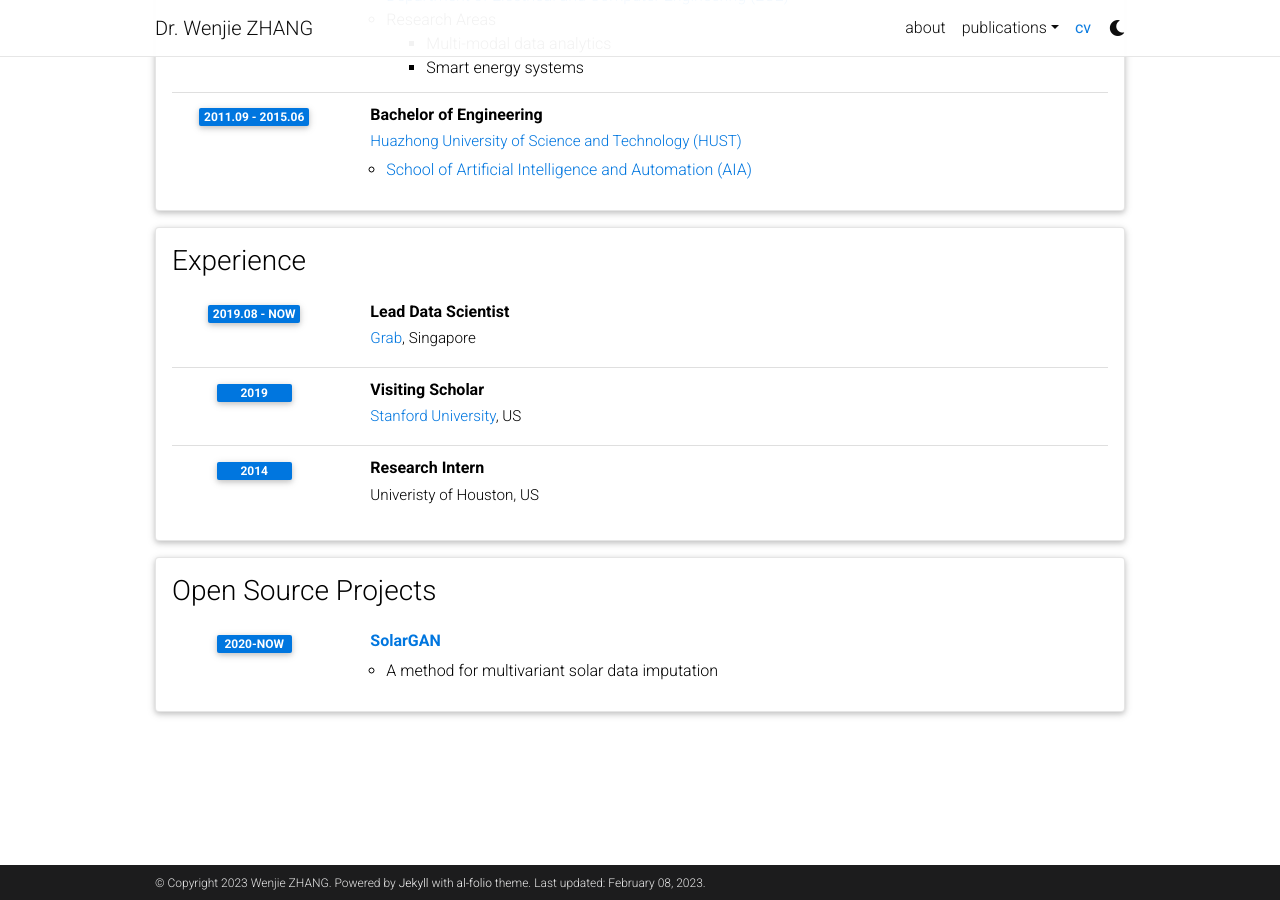
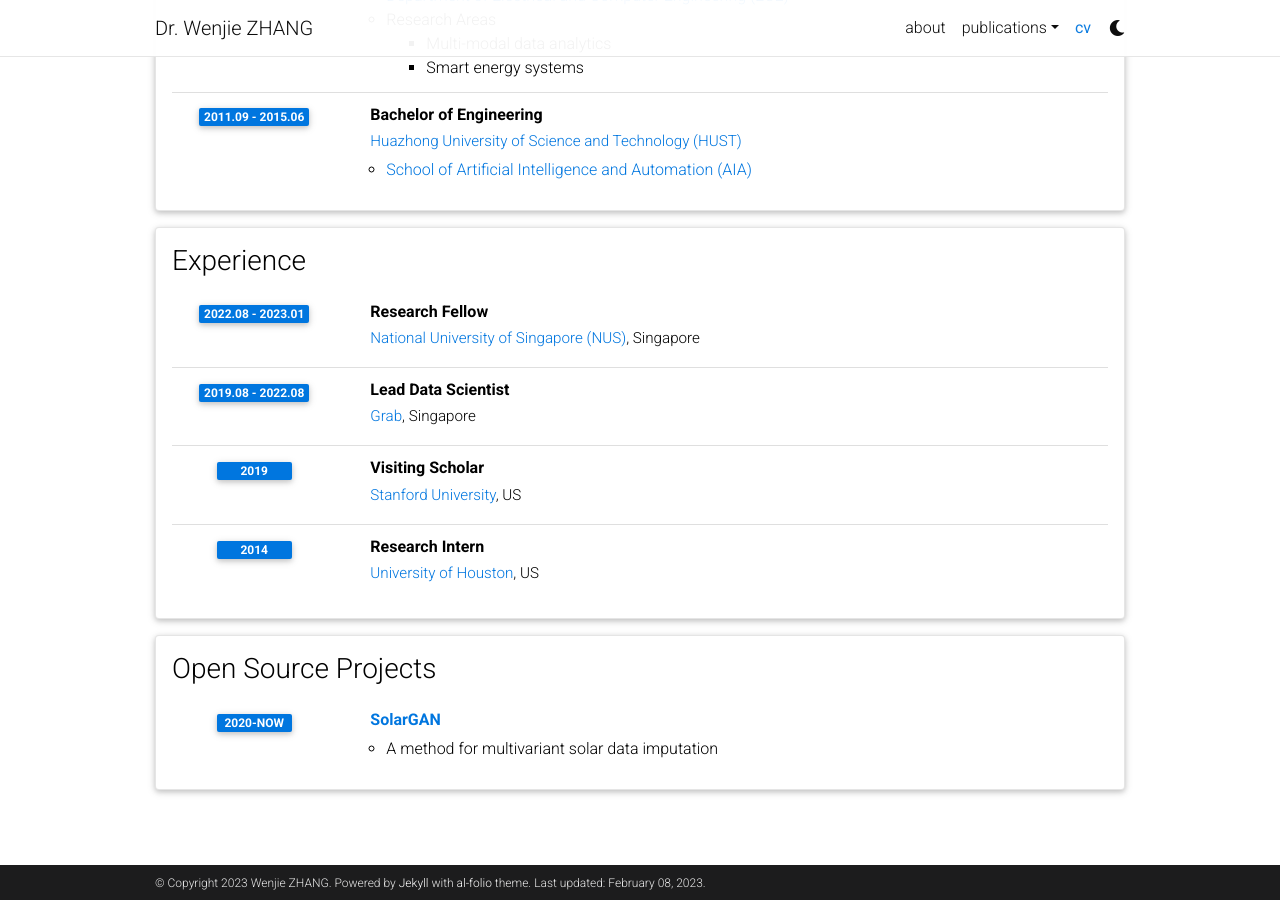
Before and after one commit to eewenjie/eewenjie.github.io, a Jekyll site: the page built from _pages/cv.md, in a window 1280 px wide and 900 px high, scrolled down 536 px. Built offline with Jekyll 4.4.1, drawn with Linux system fonts in a browser that asks for light colours; nearby versions of some CDN libraries; full-size pictures stand in for the smaller copies a plugin makes; comment, search, counter and statistics services are not loaded; a style sheet for code colours, icons or effects is not loaded.

```diff
--- a/_config.yml
+++ b/_config.yml
@@ -6,7 +6,7 @@ title: Dr. Wenjie ZHANG # the website title (if blank, full name will be used in
 first_name: Wenjie
 middle_name: ""
 last_name: ZHANG
-email: wenjie_zhang@u.nus.edu
+email: wenjie-ee.zhang@polyu.edu.hk
 description: > # the ">" symbol means to ignore newlines until "footer_text:"
   Research scientist for AI and Energy
 footer_text: >
--- a/_data/cv.yml
+++ b/_data/cv.yml
@@ -29,16 +29,20 @@
 - title: Experience
   type: time_table
   contents:
+    - title: Research Fellow
+      institution: <a class="link" tabindex="1" onclick="javascript:showWindow('NUS');">National University of Singapore (NUS)</a>, Singapore
+      year: 2022.08 - 2023.01
+
     - title: Lead Data Scientist
       institution: <a class="link" tabindex="1" onclick="javascript:showWindow('GRAB');">Grab</a>, Singapore
-      year: 2019.08 - Now
+      year: 2019.08 - 2022.08
 
     - title: Visiting Scholar
       institution: <a class="link" tabindex="1" onclick="javascript:showWindow('STANFORD');">Stanford University</a>, US
       year: 2019
 
     - title: Research Intern
-      institution: Univeristy of Houston, US
+      institution: <a class="link" tabindex="1" onclick="javascript:showWindow('UHOUSTON');">University of Houston</a>, US
       year: 2014
 
 - title: Open Source Projects
```
Also changed, not shown: _data/venues.yml (+9 -0 lines), _news/announcement_3.md (added, +7 -0 lines), _pages/about.md (+19 -7 lines), tips.md (+1 -0 lines).
